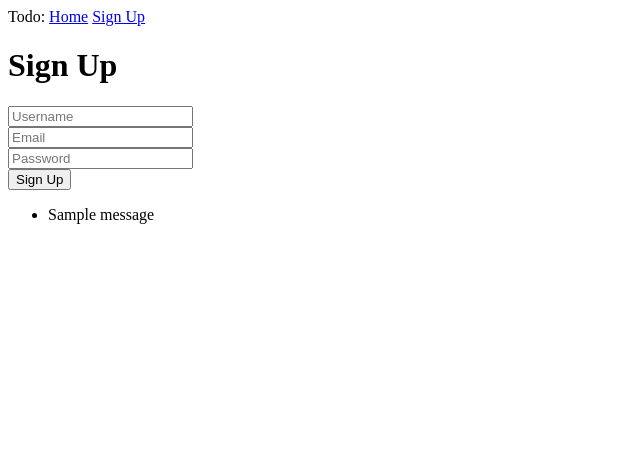
After one commit to jynnie/todolis-tut, a Flask app: page /signup in a window 1280 px wide. The commit adds this page. Shown: the top 464 px of the page, without its empty margins (0-640 px from the left). Run offline with Flask 2, Linux system fonts and the light colour scheme; one stand-in notice (Sample message) is shown.

Commit message:
Part Three: Sign up

```diff
--- a/app.py
+++ b/app.py
@@ -1,11 +1,49 @@
 from flask import Flask
 from flask import render_template
+from wtforms import Form, TextField, validators, StringField, SubmitField
+from flask import session, flash, request, redirect, abort
+from sqlalchemy.orm import sessionmaker
+import os
 
 app = Flask(__name__)
+app.config.from_object(__name__)
+
+class UserForm(Form):
+    username = StringField('Username', validators=[validators.required()])
+    email = StringField('Email')
+    password = TextField('Password', validators=[validators.required(), validators.Length(min=3, max=35)])
+
+    def reset(self):
+        blankData = MultiDict([ ('csrf', self.reset_csrf()) ])
+        self.process(blankData)
 
 @app.route('/')
 @app.route('/index')
 def index():
     return render_template('index.html')
 
+@app.route('/signup', methods=['GET', 'POST'])
+def signup():
+    form = UserForm(request.form)
+
+    if request.method == 'POST':
+        username = request.form['username']
+        email = request.form['email']
+        password = request.form['password']
+
+        if form.validate():
+            Session = sessionmaker(bind=engine)
+            s = Session()
+            user = User(username, email, password)
+            s.add(user)
+            s.commit()
+
+            flash('Hello ' + username + '! Thanks for registering')
+        else:
+            flash('Error: All fields of the form are required')
+
+    return render_template('signup.html',
+                            form=form)
+
+app.secret_key = os.urandom(12)
 app.run(debug=True, port=5000)
--- a/templates/base.html
+++ b/templates/base.html
@@ -6,6 +6,7 @@
     <div> <!--Our header/navigation bar-->
       Todo:
       <a href="/">Home</a>
+      <a href="/signup">Sign Up</a>
     </div>
     {% block content %}{% endblock %}
     <footer style="position: absolute; bottom: 10">
--- /dev/null
+++ b/templates/signup.html
@@ -0,0 +1,23 @@
+{% extends "base.html" %}
+
+{% block content %}
+  <h1> Sign Up </h1>
+  <form action="" method="post" role="form">
+    {{form.csrf}}
+
+    <input type="username" name="username" placeholder="Username"> <br>
+    <input type="email" name="email" placeholder="Email"> <br>
+    <input type="password" name="password" placeholder="Password"> <br>
+    <input type="submit" class="btn btn-default" value="Sign Up" />
+  </form>
+
+  {% with messages = get_flashed_messages(with_categories = true) %}
+    {% if messages %}
+      <ul>
+        {% for message in messages %}
+          <li> {{ message[1] }}</li>
+        {% endfor %}
+      </ul>
+    {% endif %}
+  {% endwith %}
+{% endblock %}
```
